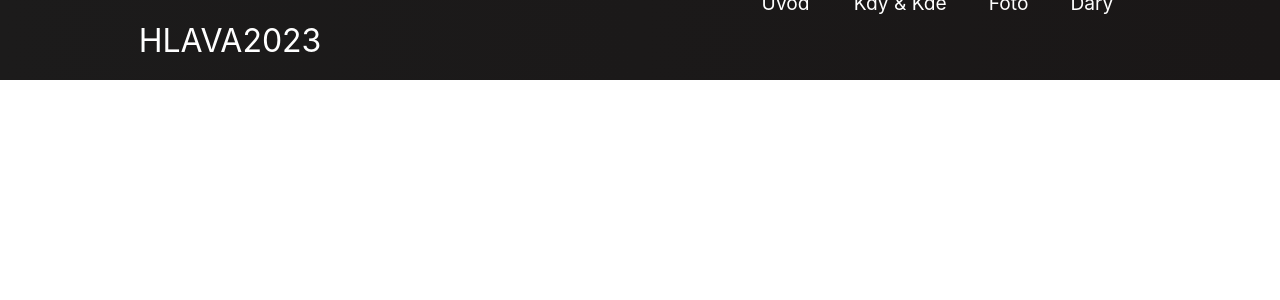
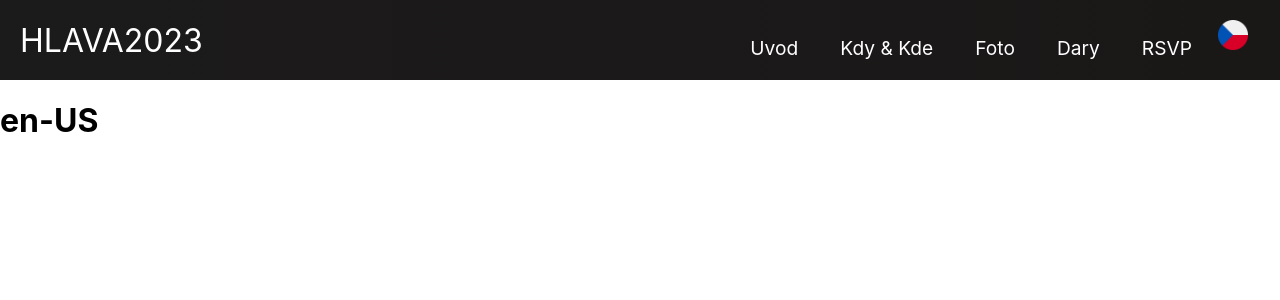
Before and after one commit to josefhlava/hlava23, a React (Create React App) app: page / in a window 1280 px wide. Shown: the top 300 px of the page. Built offline with nearby package versions, Linux system fonts and the light colour scheme.

Commit message:
Created language detector and switcher

```diff
--- a/src/App.js
+++ b/src/App.js
@@ -5,15 +5,18 @@ import Footer from './Components/Footer/Footer';
 import {BrowserRouter as Router, Routes, Route} from 'react-router-dom';
 
 function App() {
-  let languageStoredInLocalStorage = localStorage.getItem("language");
+  let browserLanguage = navigator.language;
   let [language, setLanguage] = useState(
-    languageStoredInLocalStorage ? languageStoredInLocalStorage : "Czech"
+    browserLanguage === "cs" ? "cs" : "en"
   );
 
   return (
     <>
     <Router>
-      <Navbar />
+      <Navbar
+        setLanguage={setLanguage}
+        language={language} />
+        <h1>{browserLanguage}</h1>
       <Routes>
         <Route path='/' exact />
       </Routes>
--- a/src/Components/Navbar/Navbar.css
+++ b/src/Components/Navbar/Navbar.css
@@ -11,8 +11,9 @@
   }
 
   .navbar-container {
-    display: flex;
-    justify-content: center;
+    display: grid;
+    grid-template-columns: 1fr 1fr;
+    justify-content: space-between;
     align-items: center;
     height: 80px;
     max-width: 1500px;
@@ -36,7 +37,7 @@
 
   .nav-menu {
     display: grid;
-    grid-template-columns: repeat(4, auto);
+    grid-template-columns: repeat(6, auto);
     grid-gap: 10px;
     list-style: none;
     text-align: center;
@@ -46,7 +47,7 @@
   }
 
   .nav-item {
-    height: 80px;
+    /* height: 80px; */
   }
 
   .nav-links {
@@ -73,6 +74,10 @@
 
   .menu-icon {
     display: none;
+  }
+
+  .lang-logo {
+    height: 30px;
   }
 
   @media screen and (max-width: 960px) {
--- a/src/Components/Navbar/Navbar.js
+++ b/src/Components/Navbar/Navbar.js
@@ -1,11 +1,14 @@
-import React, {useState} from 'react';
+import React, { useState } from 'react';
 import { Link } from 'react-router-dom';
 import './Navbar.css';
+import engLogo from '../../Images/united-kingdom.png';
+import czeLogo from '../../Images/czech-republic.png';
 
-function Navbar() {
+function Navbar({ language, setLanguage }) {
     const [click, setClick] = useState(false);
 
     const handleClick = () => setClick(!click);
+    const handleLangClick = () => setLanguage(() => language === "cs" ? "en" : "cs");
     const closeMobileMenu = () => setClick(false);
 
     return (
@@ -16,7 +19,7 @@ function Navbar() {
                         HLAVA2023
                     </Link>
                     <div className='menu-icon' onClick={handleClick}>
-                        <i className={click ? 'fas fa-times' : 'fas fa-bars'}/>
+                        <i className={click ? 'fas fa-times' : 'fas fa-bars'} />
                     </div>
                     <ul className={click ? 'nav-menu active' : 'nav-menu'}>
                         <li className='nav-item'>
@@ -44,6 +47,11 @@ function Navbar() {
                                 RSVP
                             </Link>
                         </li>
+                        <li>
+                            <div onClick={handleLangClick}>
+                                <img className='lang-logo' src={language === "cs" ? engLogo : czeLogo} alt="flag" />
+                            </div>
+                        </li>
                     </ul>
                 </div>
             </nav>
```
Also changed, not shown: src/Images/czech-republic.png (added), src/Images/united-kingdom.png (added).
